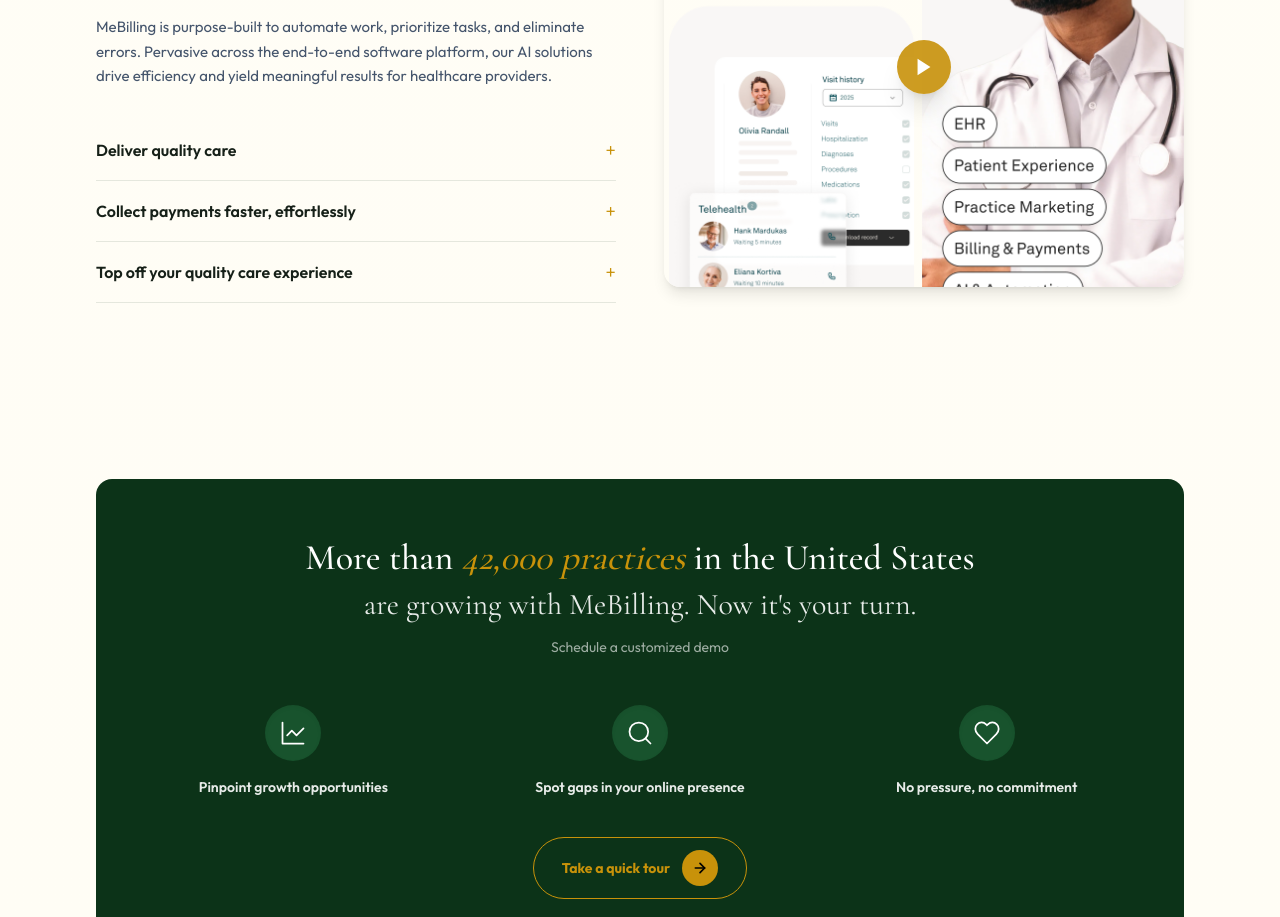
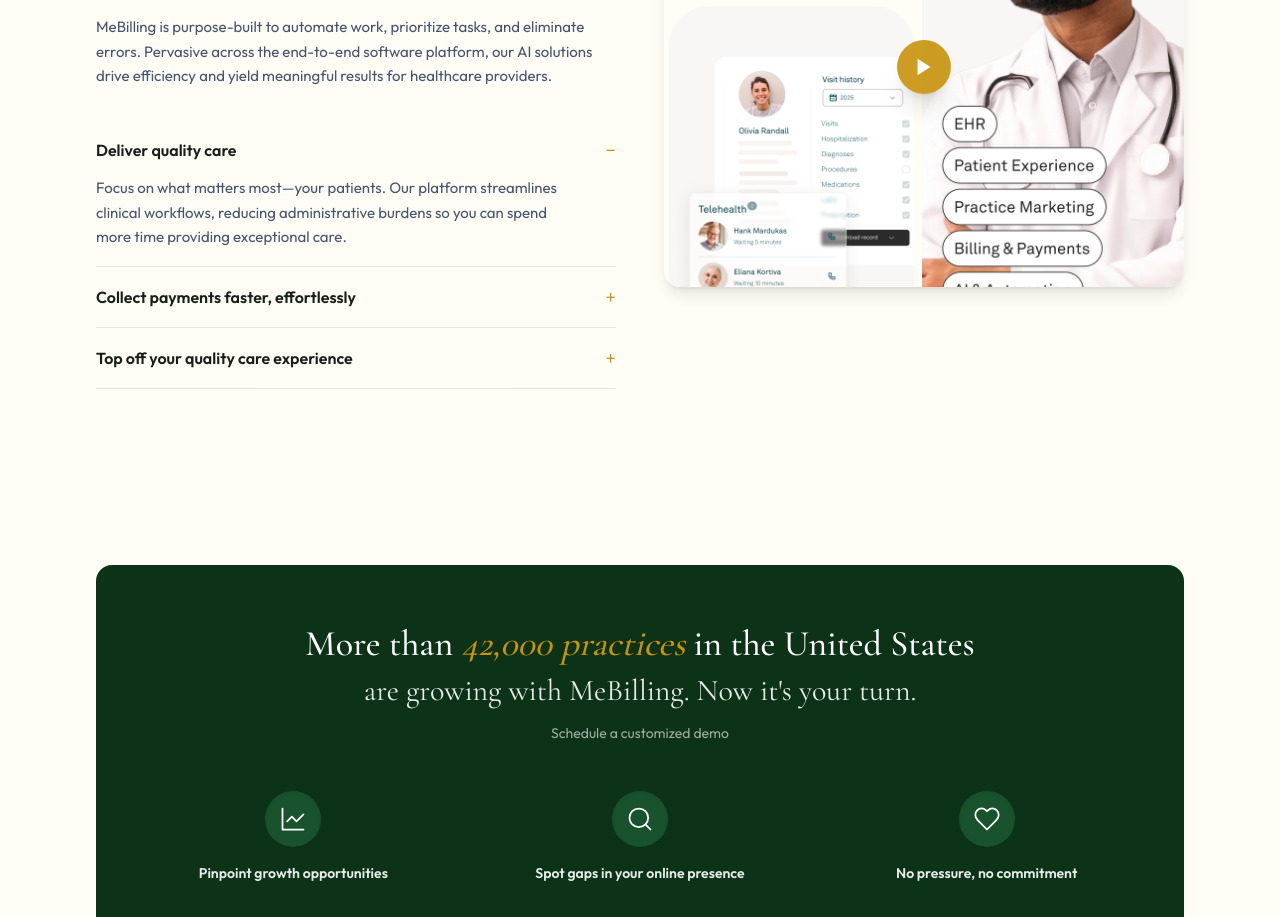
Before and after one commit to tahir1122-dev/me-billing-fe, a Next.js app: page /sales in a window 1280 px wide. Shown: the part 1020-1937 px from the top of the page. Built offline with nearby package versions, Linux system fonts and the light colour scheme.

Commit message:
feat: enhance UI components with improved button styles, add SalesPillarsAccordion for better content display, and update footer CTAs for dynamic content

```diff
--- a/app/about/page.tsx
+++ b/app/about/page.tsx
@@ -60,7 +60,7 @@
                             <Link href="/contact" className="flex items-center gap-2 bg-[#1A6B3A] hover:bg-[#13522C] text-white px-8 py-4 rounded-md transition-all duration-300 font-medium">
                                 {aboutData.buttons.primary} {arrowIcon}
                             </Link>
-                            <Link href="/services" className="flex items-center gap-2 bg-white border border-white hover:bg-gray-100 text-black px-8 py-4 rounded-md transition-all duration-300 font-medium">
+                            <Link href="/services" className="flex items-center gap-2 bg-none border border-white text-white px-8 py-4 rounded-md transition-all duration-300 font-medium">
                                 {aboutData.buttons.secondary} {arrowIcon}
                             </Link>
                         </div>
--- a/app/globals.css
+++ b/app/globals.css
@@ -4,6 +4,7 @@
   --background: #ffffff;
   --foreground: #171717;
   --color-brand: #00B5E2;
+
 }
 
 @theme inline {
@@ -29,3 +30,8 @@
   top: 37%;
   transform: translateY(-50%);
 }
+
+.specialties-tab {
+  width: auto;
+  height: 300px;
+}
--- a/app/sales/page.tsx
+++ b/app/sales/page.tsx
@@ -2,6 +2,7 @@
 import Link from "next/link";
 import type { Metadata } from "next";
 import SalesContactForm from "@/components/forms/SalesContactForm";
+import SalesPillarsAccordion from "@/components/sections/SalesPillarsAccordion";
 
 export const metadata: Metadata = {
     title: "Get a Demo | Me Billing",
@@ -44,9 +45,18 @@
     description:
         "MeBilling is purpose-built to automate work, prioritize tasks, and eliminate errors. Pervasive across the end-to-end software platform, our AI solutions drive efficiency and yield meaningful results for healthcare providers.",
     pillars: [
-        "Deliver quality care",
-        "Collect payments faster, effortlessly",
-        "Top off your quality care experience",
+        {
+            title: "Deliver quality care",
+            content: "Focus on what matters most—your patients. Our platform streamlines clinical workflows, reducing administrative burdens so you can spend more time providing exceptional care.",
+        },
+        {
+            title: "Collect payments faster, effortlessly",
+            content: "Automate your billing processes, minimize denials, and accelerate cash flow with our intelligent revenue cycle management tools designed for modern practices.",
+        },
+        {
+            title: "Top off your quality care experience",
+            content: "Enhance patient satisfaction with seamless scheduling, automated reminders, and intuitive patient portals that make managing healthcare a breeze.",
+        },
     ],
 };
 
@@ -212,17 +222,7 @@
                                 {pillarsData.description}
                             </p>
 
-                            <div className="mt-8 space-y-0">
-                                {pillarsData.pillars.map((item) => (
-                                    <div
-                                        key={item}
-                                        className="flex items-center justify-between border-b border-[#082610]/10 py-4"
-                                    >
-                                        <span className="text-base font-semibold text-[#162018] font-outfit">{item}</span>
-                                        <span className="text-xl font-light text-[#C8920A]">+</span>
-                                    </div>
-                                ))}
-                            </div>
+                            <SalesPillarsAccordion pillars={pillarsData.pillars} />
                         </div>
 
                         {/* Right: image */}
--- a/components/sections/FooterSection.tsx
+++ b/components/sections/FooterSection.tsx
@@ -5,14 +5,46 @@
 import Link from "next/link";
 
 // ─── JSON Data ────────────────────────────────────────────────────────────────
+const defaultCta = {
+    line1: "Ready to Work With a Team",
+    line2Highlight: "Accountable for Your Revenue?",
+    description: "Let's discuss what's limiting your revenue cycle and map out a path to better performance.",
+    primaryButton: { label: "Talk to a Specialist", href: "/contact" },
+    secondaryButton: { label: "View Solutions", href: "/solutions" }
+};
+
+const pageSpecificCtas: Record<string, typeof defaultCta> = {
+    "/services": {
+        line1: "Ready to build a Revenue Cycle",
+        line2Highlight: "That Actually Performs? ",
+        description: "Edit this description for the Services page.",
+        primaryButton: { label: "Talk to a Specialist", href: "/contact" },
+        secondaryButton: { label: "View Solutions", href: "/solutions" }
+    },
+    "/solutions": {
+        line1: "Your revenue cycle should be",
+        line2Highlight: "your strongest asset",
+        description: "Edit this description for the Solutions page.",
+        primaryButton: { label: "Talk to a Specialist", href: "/contact" },
+        secondaryButton: { label: "View Solutions", href: "/solutions" }
+    },
+    "/specialties": {
+        line1: "Dont See Your Specialty? ",
+        line2Highlight: "Lets Talk.",
+        description: "Edit this description for the Specialties page.",
+        primaryButton: { label: "Talk to a Specialist", href: "/contact" },
+        secondaryButton: { label: "View Solutions", href: "/solutions" }
+    },
+    "/contact": {
+        line1: "Your revenue cycle should be",
+        line2Highlight: "your strongest asset",
+        description: "Edit this description for the Specialties page.",
+        primaryButton: { label: "Talk to a Specialist", href: "/contact" },
+        secondaryButton: { label: "View Solutions", href: "/solutions" }
+    }
+};
+
 const footerData = {
-    cta: {
-        line1: "Ready to Work With a Team",
-        line2Highlight: "Accountable for Your Revenue?",
-        description: "Let's discuss what's limiting your revenue cycle and map out a path to better performance.",
-        primaryButton: { label: "Talk to a Specialist", href: "/contact" },
-        secondaryButton: { label: "View Solutions", href: "/services" }
-    },
     companyInfo: {
         logo: {
             src: "/images/Logo2.png",
@@ -54,6 +86,7 @@
 export default function FooterSection() {
     const pathname = usePathname();
     const isHome = pathname === "/";
+    const currentCta = pageSpecificCtas[pathname] || defaultCta;
     return (
         <footer className="w-full bg-[#112314] text-white relative overflow-hidden font-outfit">
             {/* Background Concentric Circles */}
@@ -68,23 +101,23 @@
             {!isHome && (
                 <div className="relative pt-24 pb-16 px-6 sm:px-12 lg:px-20 text-center flex flex-col items-center">
                     <h2 className="text-4xl md:text-5xl lg:text-[56px] font-medium text-white font-cormorant leading-tight mb-2">
-                        {footerData.cta.line1}
+                        {currentCta.line1}
                     </h2>
                     <h3 className="text-4xl md:text-5xl lg:text-[56px] font-medium text-[#C8920A] font-cormorant italic mb-8">
-                        {footerData.cta.line2Highlight}
+                        {currentCta.line2Highlight}
                     </h3>
                     <p className="text-[17px] text-white/90 font-outfit mb-12 max-w-2xl mx-auto font-medium">
-                        {footerData.cta.description}
+                        {currentCta.description}
                     </p>
                     <div className="flex flex-col sm:flex-row items-center gap-4 justify-center">
-                        <Link href={footerData.cta.primaryButton.href} className="bg-[#1A6B3A] hover:bg-[#13522C] text-white px-8 py-3.5 rounded-md font-medium flex items-center gap-2 transition-all">
-                            {footerData.cta.primaryButton.label}
+                        <Link href={currentCta.primaryButton.href} className="bg-[#1A6B3A] hover:bg-[#13522C] text-white px-8 py-3.5 rounded-md font-medium flex items-center gap-2 transition-all">
+                            {currentCta.primaryButton.label}
                             <svg width="18" height="18" viewBox="0 0 24 24" fill="none" xmlns="http://www.w3.org/2000/svg">
                                 <path d="M5 12H19M19 12L12 5M19 12L12 19" stroke="currentColor" strokeWidth="2" strokeLinecap="round" strokeLinejoin="round" />
                             </svg>
                         </Link>
-                        <Link href={footerData.cta.secondaryButton.href} className="bg-transparent border border-white/30 hover:border-white/60 text-white px-8 py-3.5 rounded-md font-medium flex items-center gap-2 transition-all">
-                            {footerData.cta.secondaryButton.label}
+                        <Link href={currentCta.secondaryButton.href} className="bg-transparent border border-white/30 hover:border-white/60 text-white px-8 py-3.5 rounded-md font-medium flex items-center gap-2 transition-all">
+                            {currentCta.secondaryButton.label}
                             <svg width="18" height="18" viewBox="0 0 24 24" fill="none" xmlns="http://www.w3.org/2000/svg">
                                 <path d="M5 12H19M19 12L12 5M19 12L12 19" stroke="currentColor" strokeWidth="2" strokeLinecap="round" strokeLinejoin="round" />
                             </svg>
--- a/components/sections/HomeContactSection.tsx
+++ b/components/sections/HomeContactSection.tsx
@@ -21,8 +21,8 @@
     form: {
         heading: "Get in Touch",
         fields: [
-            { id: "firstName", label: "FIRST NAME", type: "text", placeholder: "First Name", half: true },
-            { id: "lastName", label: "LAST NAME", type: "text", placeholder: "LAST Name", half: true },
+            { id: "firstName", label: "First Name", type: "text", placeholder: "First Name", half: true },
+            { id: "lastName", label: "Last Name", type: "text", placeholder: "Last Name", half: true },
             { id: "email", label: "BUSINESS EMAIL", type: "email", placeholder: "Email", half: false },
             { id: "queries", label: "YOUR QUERIES", type: "textarea", placeholder: "Your queries", half: false },
         ],
--- a/components/sections/PracticeFinderSection.tsx
+++ b/components/sections/PracticeFinderSection.tsx
@@ -21,7 +21,7 @@
         {
             id: "aged-ar",
             badge: "Revenue Recovery",
-            badgeColor: "#1A6B3A",
+            badgeColor: "#10411f",
             image: "/images/about us team.jpg",
             title: "We have aged A/R we can't seem to move",
             description: "Old claims recovery, denial management, and formal appeals that convert dormant receivables into deposits.",
--- /dev/null
+++ b/components/sections/SalesPillarsAccordion.tsx
@@ -0,0 +1,44 @@
+"use client";
+
+import { useState } from "react";
+
+interface Pillar {
+    title: string;
+    content: string;
+}
+
+export default function SalesPillarsAccordion({ pillars }: { pillars: Pillar[] }) {
+    const [openIndex, setOpenIndex] = useState<number | null>(0);
+
+    return (
+        <div className="mt-8 space-y-0">
+            {pillars.map((item, index) => {
+                const isOpen = openIndex === index;
+                return (
+                    <div
+                        key={item.title}
+                        className="border-b border-[#082610]/10 py-4 cursor-pointer group"
+                        onClick={() => setOpenIndex(isOpen ? null : index)}
+                    >
+                        <div className="flex items-center justify-between">
+                            <span className="text-base font-semibold text-[#162018] font-outfit group-hover:text-[#1A6B3A] transition-colors">
+                                {item.title}
+                            </span>
+                            <span className="text-xl font-light text-[#C8920A] transition-transform duration-300">
+                                {isOpen ? "−" : "+"}
+                            </span>
+                        </div>
+                        <div
+                            className={`grid transition-[grid-template-rows,opacity,margin] duration-300 ease-in-out font-outfit text-slate-600 ${isOpen ? "grid-rows-[1fr] mt-3 opacity-100" : "grid-rows-[0fr] opacity-0 mt-0"
+                                }`}
+                        >
+                            <div className="overflow-hidden text-[15px] leading-relaxed pr-8">
+                                {item.content}
+                            </div>
+                        </div>
+                    </div>
+                );
+            })}
+        </div>
+    );
+}
```
Also changed, not shown: app/specialties/page.tsx (+5 -5 lines).
